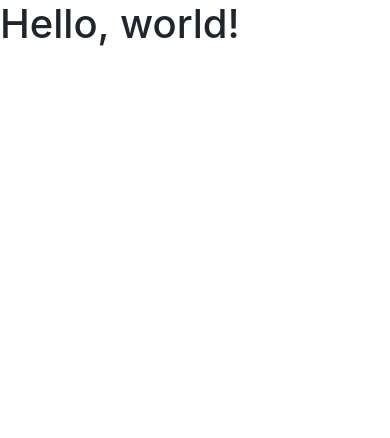
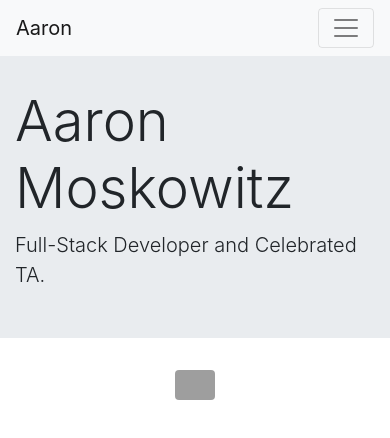
Before and after one commit to Moskowitza/bootstrapPortfolio, a plain HTML site: page contact.html in a window 390 px wide. Drawn offline with nearby package versions, Linux system fonts and the light colour scheme; grey boxes are pictures that could not be loaded.

Commit message:
footer added

```diff
--- a/contact.html
+++ b/contact.html
@@ -19,8 +19,42 @@
     <title>Contact Me!</title>
   </head>
   <body>
-    <h1>Hello, world!</h1>
-
+      <nav class="navbar navbar-expand-lg navbar-light bg-light">
+          <a class="navbar-brand" href="#">Aaron</a>
+          <button
+            class="navbar-toggler"
+            type="button"
+            data-toggle="collapse"
+            data-target="#navbarNavAltMarkup"
+            aria-controls="navbarNavAltMarkup"
+            aria-expanded="false"
+            aria-label="Toggle navigation"
+          >
+            <span class="navbar-toggler-icon"></span>
+          </button>
+          <div class="collapse navbar-collapse" id="navbarNavAltMarkup">
+            <div class="navbar-nav">
+              <a class="nav-item nav-link active" href="index.html"
+                >Home <span class="sr-only">Home</span></a
+              >
+              <a class="nav-item nav-link" href="portfolio.html">Portfolio</a>
+              <a class="nav-item nav-link" href="#">Contact</a>
+          </div>
+         </nav>
+            <!-- JumboTron -->
+    <div class="jumbotron jumbotron-fluid">
+        <div class="container">
+          <h1 class="display-4">Aaron Moskowitz</h1>
+          <p class="lead">Full-Stack Developer and Celebrated TA.</p>
+        </div>
+      </div>
+        <!-- Footer -->
+        <div class="container">
+            <div class="row">
+                <div class="col-md-12">
+                    <a href="http://moskowitza.github.io"><img  class="rounded mx-auto d-block img-fluid"  width="40px" src="https://github.githubassets.com/images/modules/logos_page/GitHub-Mark.png"></a></div>
+            </div>
+    </div>
     <!-- Optional JavaScript -->
     <!-- jQuery first, then Popper.js, then Bootstrap JS -->
     <script
```
Also changed, not shown: index.html (+2 -1 lines), portfolio.html (+30 -1 lines).
